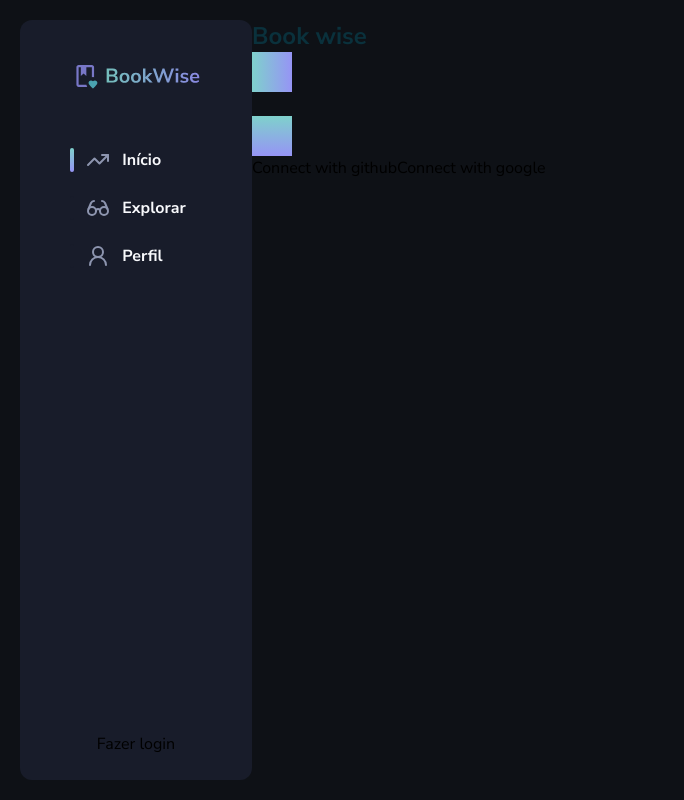
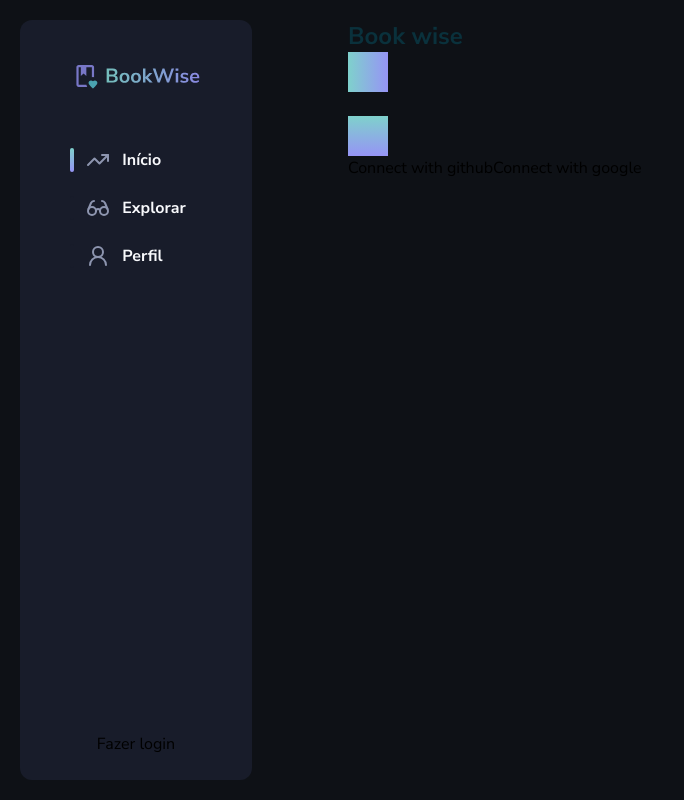
Before and after one commit to bernardodemarco/book-wise, a Next.js app: page / in a window 1280 px wide. Shown: the whole page, without its empty margins (0-684 px from the left). Built offline with nearby package versions, Linux system fonts and the light colour scheme; no server answers.

Commit message:
add column gap to app grid

```diff
--- a/src/app/(app)/layout.tsx
+++ b/src/app/(app)/layout.tsx
@@ -2,7 +2,7 @@ import { Sidebar } from '@/components/Sidebar'
 
 export default function AppLayout({ children }: { children: React.ReactNode }) {
   return (
-    <div className="grid grid-cols-app p-5">
+    <div className="grid grid-cols-app gap-x-24 p-5">
       <Sidebar />
       <main>{children}</main>
     </div>
```
